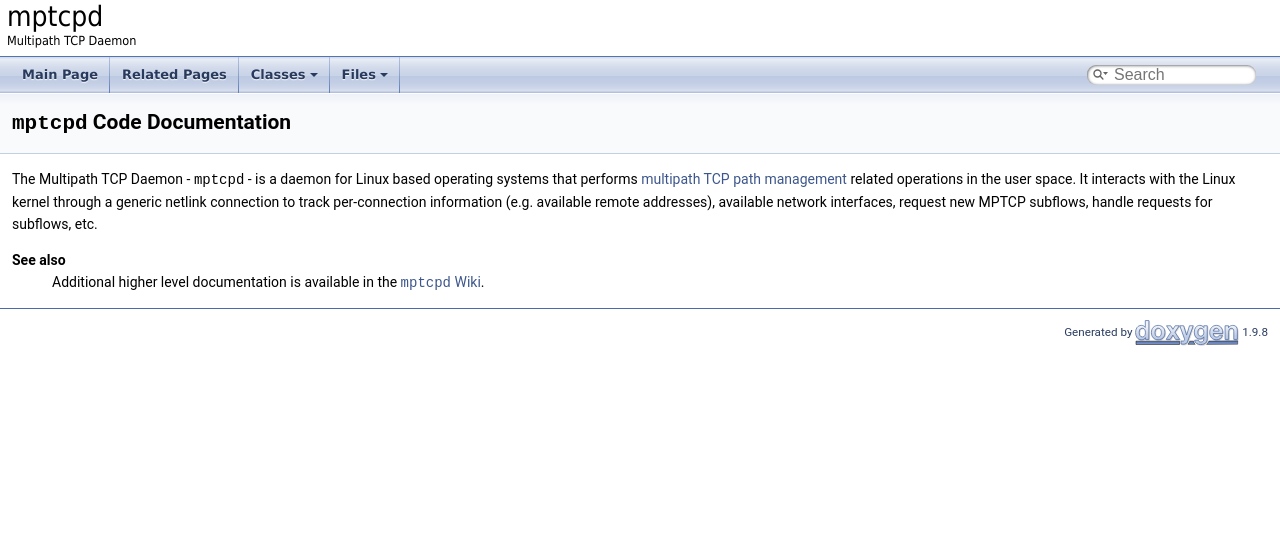
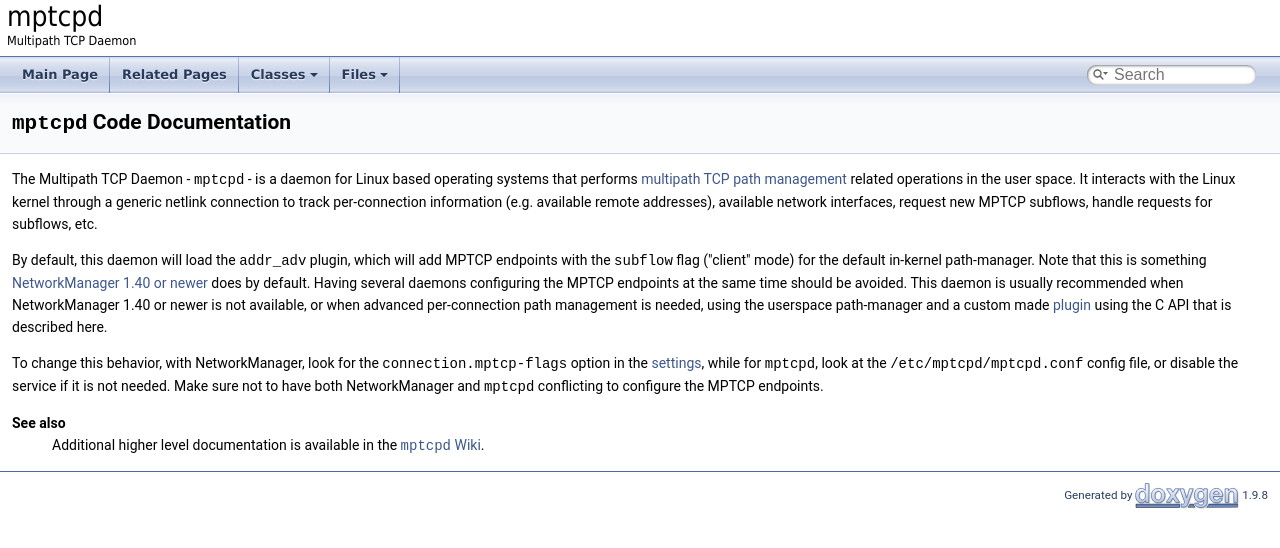
Before and after one commit to multipath-tcp/mptcpd, a Jekyll site: the page doc/html/index.html, which Jekyll copies as it is, in a window 1280 px wide. Shown: the top 548 px of the page. Built offline with Jekyll 4.4.1, drawn with Linux system fonts in a browser that asks for light colours.

Commit message:
doc: Update generated Doxygen docs. (#313)
Signed-off-by: Matthieu Baerts (NGI0) <matttbe@kernel.org>

```diff
--- a/doc/html/index.html
+++ b/doc/html/index.html
@@ -74,7 +74,9 @@ $(function() {
 </div><!--header-->
 <div class="contents">
 <div class="textblock"><p>The Multipath TCP Daemon - <code>mptcpd</code> - is a daemon for Linux based operating systems that performs <a href="https://www.rfc-editor.org/rfc/rfc8684.html">multipath TCP</a> <a href="https://www.rfc-editor.org/rfc/rfc8684.html#section-3.4">path management</a> related operations in the user space. It interacts with the Linux kernel through a generic netlink connection to track per-connection information (e.g. available remote addresses), available network interfaces, request new MPTCP subflows, handle requests for subflows, etc.</p>
-<dl class="section see"><dt>See also</dt><dd>Additional higher level documentation is available in the <a href="https://github.com/multipath-tcp/mptcpd/wiki"><code>mptcpd</code> Wiki</a>. </dd></dl>
+<p>By default, this daemon will load the <code>addr_adv</code> plugin, which will add MPTCP endpoints with the <code>subflow</code> flag ("client" mode) for the default in-kernel path-manager. Note that this is something <a href="https://networkmanager.dev/blog/networkmanager-1-40/#mptcp-support">NetworkManager 1.40 or newer</a> does by default. Having several daemons configuring the MPTCP endpoints at the same time should be avoided. This daemon is usually recommended when NetworkManager 1.40 or newer is not available, or when advanced per-connection path management is needed, using the userspace path-manager and a custom made <a href="https://github.com/multipath-tcp/mptcpd/wiki/Plugins">plugin</a> using the C API that is described here.</p>
+<p>To change this behavior, with NetworkManager, look for the <code>connection.mptcp-flags</code> option in the <a href="https://networkmanager.dev/docs/api/latest/nm-settings-nmcli.html#nm-settings-nmcli.property.connection.mptcp-flags">settings</a>, while for <code>mptcpd</code>, look at the <code>/etc/mptcpd/mptcpd.conf</code> config file, or disable the service if it is not needed. Make sure not to have both NetworkManager and <code>mptcpd</code> conflicting to configure the MPTCP endpoints.</p>
+<dl class="section see"><dt>See also</dt><dd>Additional higher level documentation is available in the <a href="https://github.com/multipath-tcp/mptcpd/wiki/Plugins"><code>mptcpd</code> Wiki</a>. </dd></dl>
 </div></div><!-- PageDoc -->
 </div><!-- contents -->
 <!-- start footer part -->
```
